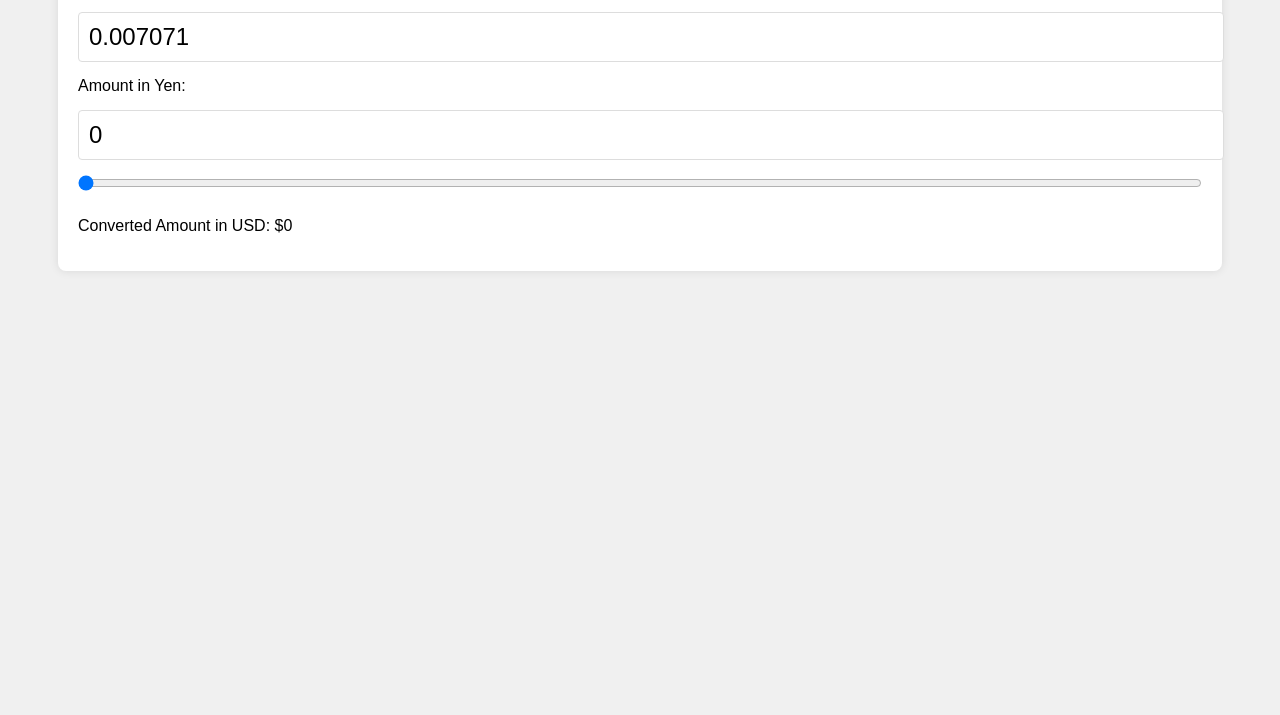
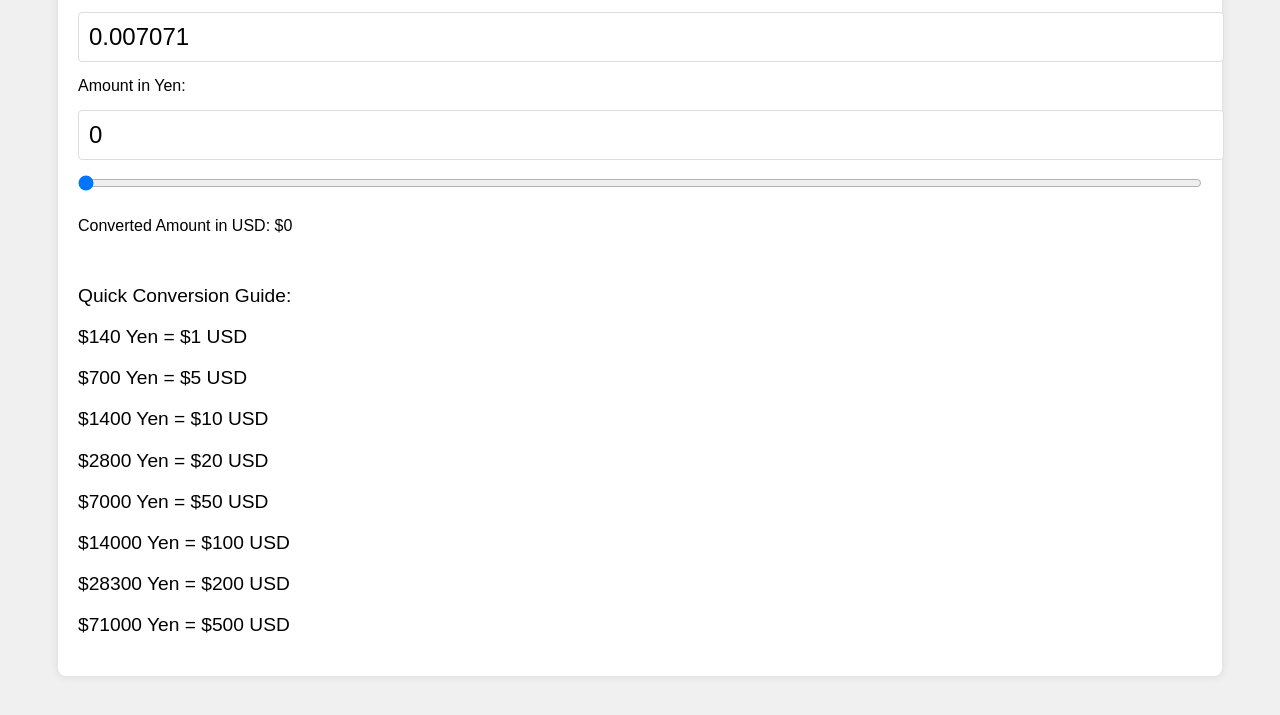
Before and after one commit to jonnychncode/currency, a website: page index.html in a window 1280 px wide. Shown: the part 179-894 px from the top of the page. Before the commit the page ends 800 px from the top, so only its background shows below. Drawn offline with Linux system fonts and the light colour scheme.

Commit message:
Adding a quick conv. guide

```diff
--- a/index.html
+++ b/index.html
@@ -33,12 +33,17 @@
             border: 1px solid #ddd;
             border-radius: 4px;
             margin: 5px 0;
-            font-size: 1.5em;  /* Makes the input fields large enough to avoid zoom on mobile devices */
+            font-size: 1.5em;
         }
 
         input[type=range] {
             width: 100%;
             margin: 10px 0;
+        }
+
+        .conversion-guide {
+            margin-top: 50px;
+            font-size: 1.2em;
         }
     </style>
 </head>
@@ -51,6 +56,18 @@
         <input type="number" id="inputYen" value="0" min="0">
         <input type="range" id="yenSlider" min="0" max="100000" value="0">
         <p id="convertedAmount">Converted Amount in USD: $0</p>
+
+        <div class="conversion-guide">
+            <p>Quick Conversion Guide:</p>
+            <p>$140 Yen = $1 USD</p>
+            <p>$700 Yen = $5 USD</p>
+            <p>$1400 Yen = $10 USD</p>
+            <p>$2800 Yen = $20 USD</p>
+            <p>$7000 Yen = $50 USD</p>
+            <p>$14000 Yen = $100 USD</p>
+            <p>$28300 Yen = $200 USD</p>
+            <p>$71000 Yen = $500 USD</p>
+        </div>
     </div>
     <script>
         document.getElementById('rate').addEventListener('change', convert);
```
